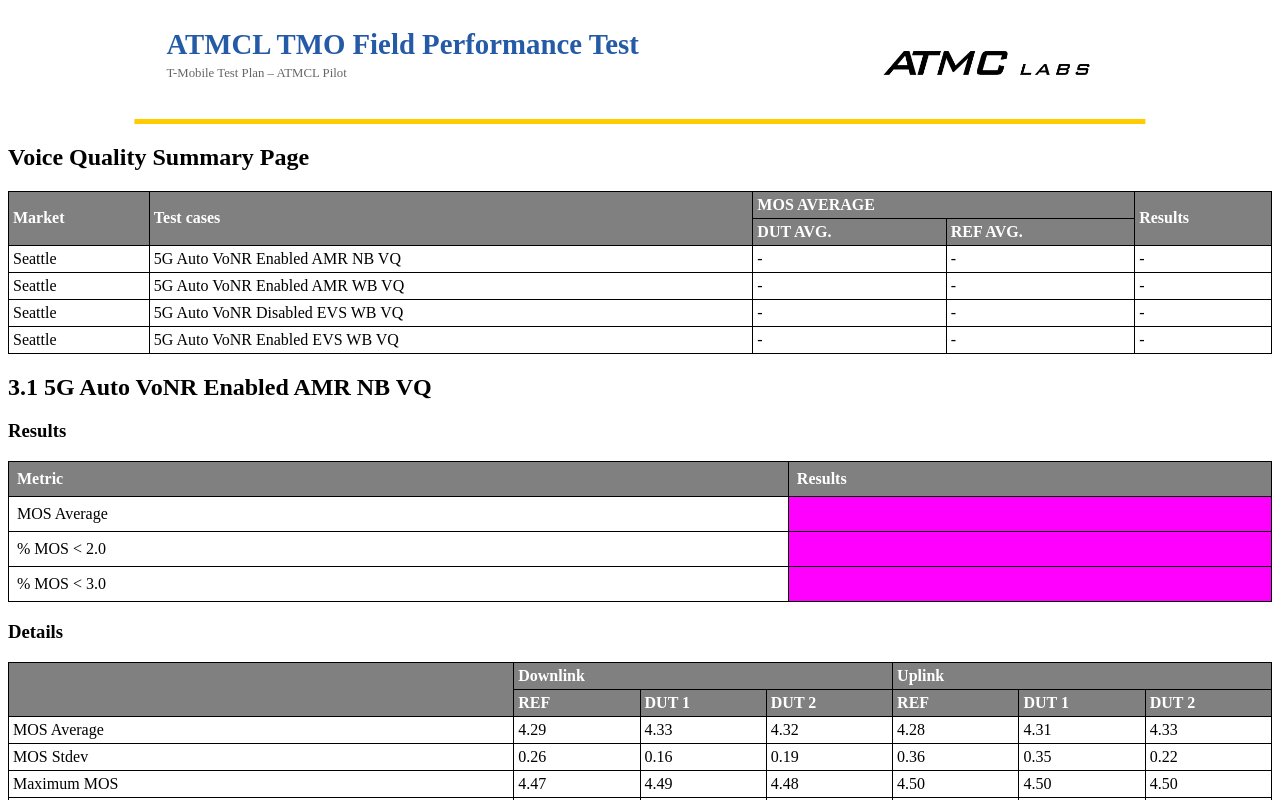
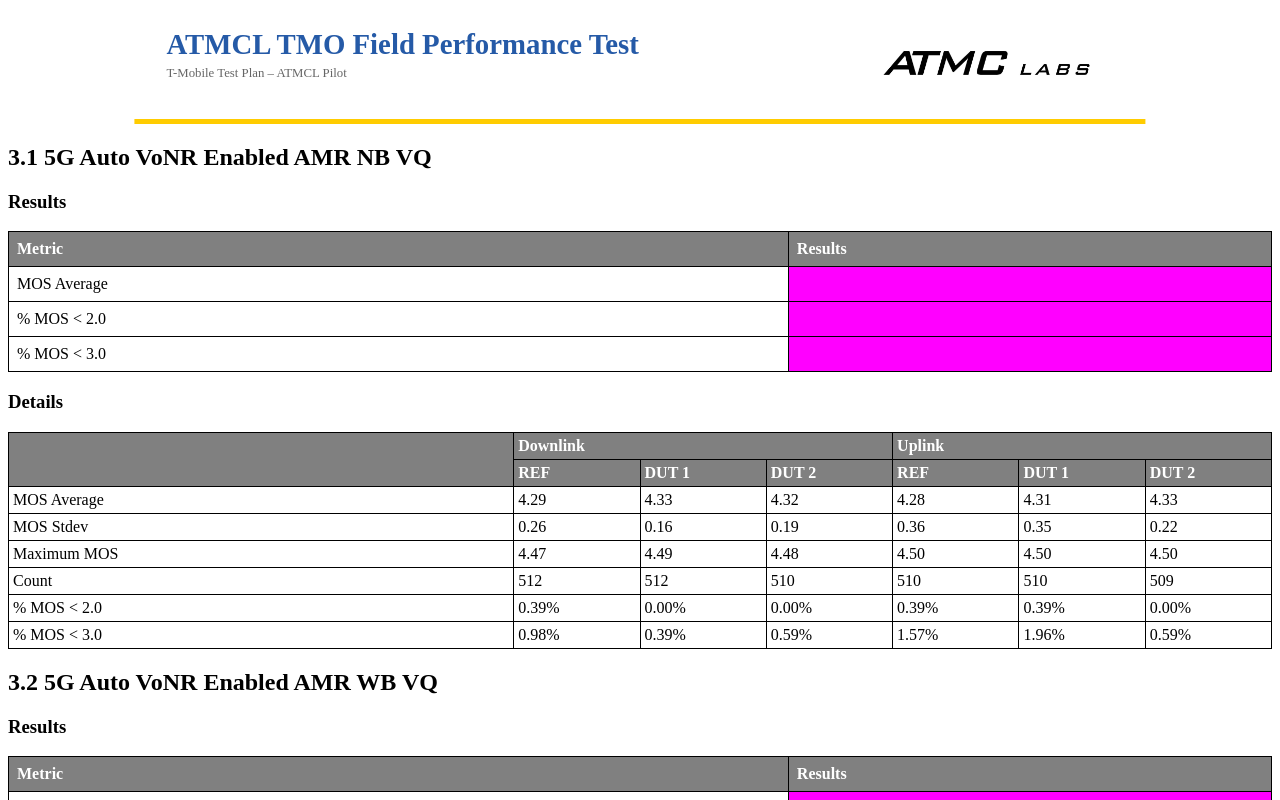
Before and after one commit to LiJieSu0/Fit4Launch_Report, a React (Create React App) app in the folder report-generator-app/: page / in a window 1280 px wide. Shown: the top 800 px of the page. Built offline with nearby package versions, Linux system fonts and the light colour scheme; what chartjs-plugin-datalabels would draw is missing.

Commit message:
modfiy VqAmrNb dynamic load data

```diff
--- a/report-generator-app/src/App.js
+++ b/report-generator-app/src/App.js
@@ -44,7 +44,7 @@ function App() {
         <CallPerformanceDetails />
         <CpKpiPage/> */}
 
-        <VqSummaryPage />
+        {/* <VqSummaryPage /> */}
         <VqDetailsPage />
         <VqKpiPage/>
 
--- a/report-generator-app/src/ReportDetails/VoiceQuality/VqCases/VqAmrNbVq.js
+++ b/report-generator-app/src/ReportDetails/VoiceQuality/VqCases/VqAmrNbVq.js
@@ -1,41 +1,127 @@
-import React from 'react';
+import React, { useContext } from 'react';
+import { ReportContext } from '../../../Contexts/ReportContext';
 import '../../../StyleScript/Restricted_Report_Style.css';
+
+const getFormattedValue = (data, path, isPercentage = false, decimals = 2) => {
+  let value = data;
+  for (const key of path) {
+    if (value && typeof value === 'object' && key in value) {
+      value = value[key];
+    } else {
+      return 'N/A';
+    }
+  }
+  if (typeof value === 'number') {
+    if (isPercentage) {
+      return `${(value).toFixed(decimals)}%`;
+    }
+    return value.toFixed(decimals);
+  }
+  return value;
+};
+
+const VqAmrNbVq = () => {
+  const { reportData } = useContext(ReportContext);
+
+  if (!reportData || !reportData.voiceQuality || !reportData.voiceQuality["Voice Quality"]) {
+    return <div>Loading voice quality data...</div>;
+  }
+
+  const amrNbKey = "5G Auto VoNR Enabled AMR NB VQ";
+  const amrNbDataPath = reportData.voiceQuality["Voice Quality"][amrNbKey];
+
+  if (!amrNbDataPath) {
+    return <div>Loading {amrNbKey} data...</div>;
+  }
+
+  const getAmrNbValue = (device, type, stat, isPercentage = false, decimals = 2) => {
+    const path = [device, `${type}_mos_stats`, stat];
+    return getFormattedValue(amrNbDataPath, path, isPercentage, decimals);
+  };
 
   const vqTableData1 = [
     {
       metric: "MOS Average",
-    downlink: { ref: "4.29", dut1: "4.33", dut2: "4.32" },
-    uplink: { ref: "4.28", dut1: "4.31", dut2: "4.33" },
+      downlink: {
+        ref: getAmrNbValue("REF", "dl", "mean"),
+        dut1: getAmrNbValue("DUT1", "dl", "mean"),
+        dut2: getAmrNbValue("DUT2", "dl", "mean")
+      },
+      uplink: {
+        ref: getAmrNbValue("REF", "ul", "mean"),
+        dut1: getAmrNbValue("DUT1", "ul", "mean"),
+        dut2: getAmrNbValue("DUT2", "ul", "mean")
+      },
       highlight: true
     },
     {
       metric: "MOS Stdev",
-    downlink: { ref: "0.26", dut1: "0.16", dut2: "0.19" },
-    uplink: { ref: "0.36", dut1: "0.35", dut2: "0.22" },
+      downlink: {
+        ref: getAmrNbValue("REF", "dl", "std_dev"),
+        dut1: getAmrNbValue("DUT1", "dl", "std_dev"),
+        dut2: getAmrNbValue("DUT2", "dl", "std_dev")
+      },
+      uplink: {
+        ref: getAmrNbValue("REF", "ul", "std_dev"),
+        dut1: getAmrNbValue("DUT1", "ul", "std_dev"),
+        dut2: getAmrNbValue("DUT2", "ul", "std_dev")
+      },
       highlight: false
     },
     {
       metric: "Maximum MOS",
-    downlink: { ref: "4.47", dut1: "4.49", dut2: "4.48" },
-    uplink: { ref: "4.50", dut1: "4.50", dut2: "4.50" },
+      downlink: {
+        ref: getAmrNbValue("REF", "dl", "max"),
+        dut1: getAmrNbValue("DUT1", "dl", "max"),
+        dut2: getAmrNbValue("DUT2", "dl", "max")
+      },
+      uplink: {
+        ref: getAmrNbValue("REF", "ul", "max"),
+        dut1: getAmrNbValue("DUT1", "ul", "max"),
+        dut2: getAmrNbValue("DUT2", "ul", "max")
+      },
       highlight: false
     },
     {
       metric: "Count",
-    downlink: { ref: "512", dut1: "512", dut2: "510" },
-    uplink: { ref: "510", dut1: "510", dut2: "509" },
+      downlink: {
+        ref: getAmrNbValue("REF", "dl", "count", false, 0),
+        dut1: getAmrNbValue("DUT1", "dl", "count", false, 0),
+        dut2: getAmrNbValue("DUT2", "dl", "count", false, 0)
+      },
+      uplink: {
+        ref: getAmrNbValue("REF", "ul", "count", false, 0),
+        dut1: getAmrNbValue("DUT1", "ul", "count", false, 0),
+        dut2: getAmrNbValue("DUT2", "ul", "count", false, 0)
+      },
       highlight: false
     },
     {
-    metric: "% MOS < 3.0",
-    downlink: { ref: "1.0%", dut1: "0.4%", dut2: "0.6%" },
-    uplink: { ref: "1.6%", dut1: "2.0%", dut2: "0.6%" },
+      metric: "% MOS < 2.0",
+      downlink: {
+        ref: getAmrNbValue("REF", "dl", "percent_less_than_2", true, 2),
+        dut1: getAmrNbValue("DUT1", "dl", "percent_less_than_2", true, 2),
+        dut2: getAmrNbValue("DUT2", "dl", "percent_less_than_2", true, 2)
+      },
+      uplink: {
+        ref: getAmrNbValue("REF", "ul", "percent_less_than_2", true, 2),
+        dut1: getAmrNbValue("DUT1", "ul", "percent_less_than_2", true, 2),
+        dut2: getAmrNbValue("DUT2", "ul", "percent_less_than_2", true, 2)
+      },
       highlight: true
     },
     {
-    metric: "% MOS < 2.0",
-    downlink: { ref: "0.4%", dut1: "0.0%", dut2: "0.0%" },
-    uplink: { ref: "0.4%", dut1: "0.4%", dut2: "0.0%" },
+      metric: "% MOS < 3.0",
+      downlink: {
+        ref: getAmrNbValue("REF", "dl", "percent_less_than_3", true, 2),
+        dut1: getAmrNbValue("DUT1", "dl", "percent_less_than_3", true, 2),
+        dut2: getAmrNbValue("DUT2", "dl", "percent_less_than_3", true, 2)
+      },
+      uplink: {
+        ref: getAmrNbValue("REF", "ul", "percent_less_than_3", true, 2),
+        dut1: getAmrNbValue("DUT1", "ul", "percent_less_than_3", true, 2),
+        dut2: getAmrNbValue("DUT2", "ul", "percent_less_than_3", true, 2)
+      },
       highlight: true
     }
   ];
@@ -43,22 +129,20 @@ const vqTableData1 = [
   const vqTableData2 = [
     {
       metric: "MOS Average",
-    results: "4.33",
+      results: getAmrNbValue("DUT1", "dl", "mean"),
       highlightClass: "performance-excellent-bg"
     },
     {
       metric: "% MOS < 2.0",
-    results: "0.0%",
+      results: getAmrNbValue("DUT1", "dl", "percent_less_than_2", true, 2),
       highlightClass: "performance-excellent-bg"
     },
     {
       metric: "% MOS < 3.0",
-    results: "0.4%",
+      results: getAmrNbValue("DUT1", "dl", "percent_less_than_3", true, 2),
       highlightClass: "performance-excellent-bg"
     }
   ];
-
-const VqAmrNbVq = () => {
   return (
     <div className="page-content">
       <h2>3.1 5G Auto VoNR Enabled AMR NB VQ</h2>
```
Lines whose indentation alone changed are shown as unchanged.
